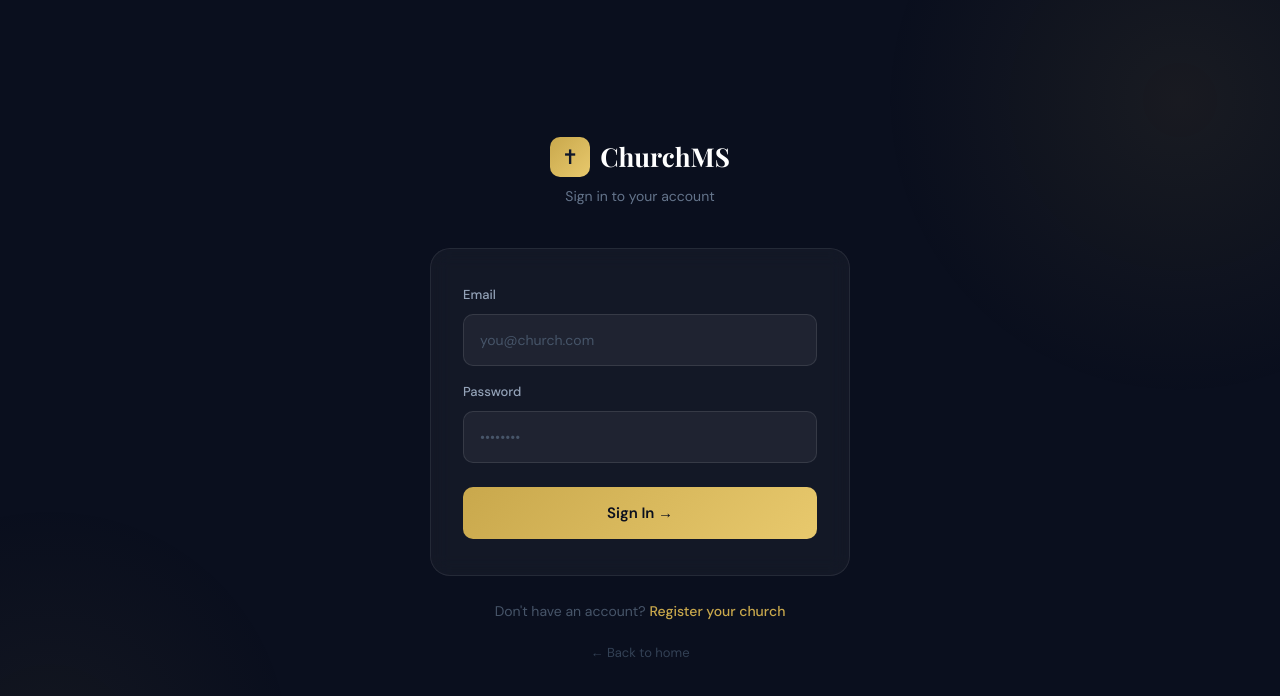
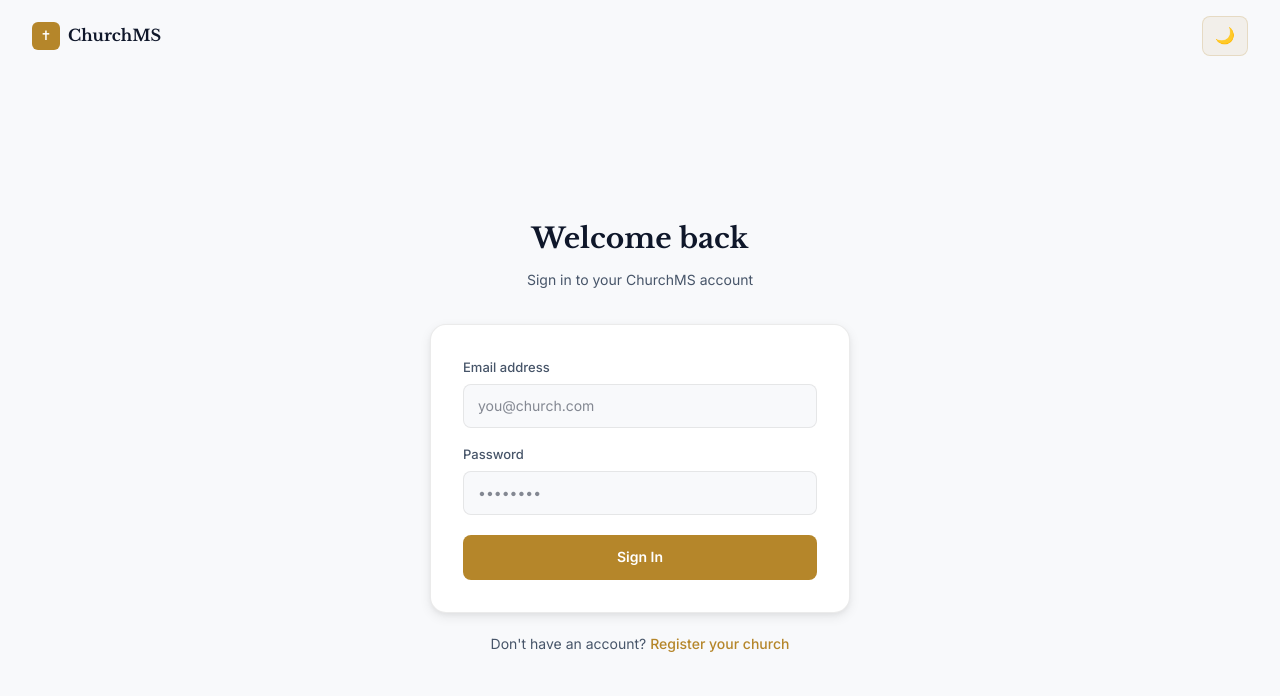
Before and after one commit to Lazarus409/church-ms, a Next.js app in the folder frontend/: page /login in a window 1280 px wide. Shown: the top 696 px of the page. Built offline with nearby package versions, Linux system fonts and the light colour scheme.

Commit message:
redesign: dark gold login page

```diff
--- a/frontend/app/login/page.js
+++ b/frontend/app/login/page.js
@@ -1,7 +1,8 @@
 "use client";
-import { useState } from "react";
+import { useState, useEffect } from "react";
 import api from "@/lib/api";
 import { useRouter } from "next/navigation";
+import ThemeToggle from "@/components/ThemeToggle";
 import Link from "next/link";
 
 export default function LoginPage() {
@@ -29,131 +30,103 @@ export default function LoginPage() {
     <div
       style={{
         minHeight: "100vh",
-        background: "#0a0f1e",
+        background: "var(--bg-secondary)",
         display: "flex",
-        alignItems: "center",
-        justifyContent: "center",
-        fontFamily: "'DM Sans', 'Segoe UI', sans-serif",
-        padding: 20,
-      }}
-    >
-      <style>{`
-        @import url('https://fonts.googleapis.com/css2?family=DM+Sans:wght@300;400;500;600&family=Playfair+Display:wght@700&display=swap');
-        * { box-sizing: border-box; margin: 0; padding: 0; }
-        .input-field { width: 100%; background: rgba(255,255,255,0.05); border: 1px solid rgba(255,255,255,0.1); border-radius: 10px; padding: 14px 16px; color: #fff; font-size: 14px; font-family: inherit; outline: none; transition: border-color 0.2s; }
-        .input-field::placeholder { color: #475569; }
-        .input-field:focus { border-color: rgba(201,168,76,0.5); }
-        .btn-gold { width: 100%; background: linear-gradient(135deg, #c9a84c, #e8c96d); color: #0a0f1e; padding: 14px; border-radius: 10px; font-weight: 600; font-size: 15px; border: none; cursor: pointer; font-family: inherit; transition: opacity 0.2s, transform 0.2s; }
-        .btn-gold:hover { opacity: 0.9; transform: translateY(-1px); }
-        .btn-gold:disabled { opacity: 0.6; cursor: not-allowed; transform: none; }
-      `}</style>
-
-      {/* Left decoration */}
-      <div
-        style={{
-          position: "fixed",
-          top: 0,
-          left: 0,
-          right: 0,
-          bottom: 0,
-          overflow: "hidden",
-          pointerEvents: "none",
+        flexDirection: "column",
       }}
     >
       <div
         style={{
-            position: "absolute",
-            top: -200,
-            right: -200,
-            width: 600,
-            height: 600,
-            background:
-              "radial-gradient(circle, rgba(201,168,76,0.08) 0%, transparent 70%)",
-            borderRadius: "50%",
-          }}
-        />
-        <div
-          style={{
-            position: "absolute",
-            bottom: -200,
-            left: -200,
-            width: 500,
-            height: 500,
-            background:
-              "radial-gradient(circle, rgba(201,168,76,0.05) 0%, transparent 70%)",
-            borderRadius: "50%",
-          }}
-        />
-      </div>
-
-      <div
-        style={{
-          width: "100%",
-          maxWidth: 420,
-          position: "relative",
-          zIndex: 1,
+          padding: "16px 32px",
+          display: "flex",
+          justifyContent: "space-between",
+          alignItems: "center",
         }}
       >
-        {/* Logo */}
-        <div style={{ textAlign: "center", marginBottom: 40 }}>
-          <div
+        <Link
+          href="/"
           style={{
-              display: "inline-flex",
+            textDecoration: "none",
+            display: "flex",
             alignItems: "center",
-              gap: 10,
-              marginBottom: 8,
+            gap: 8,
           }}
         >
           <div
             style={{
-                width: 40,
-                height: 40,
-                background: "linear-gradient(135deg, #c9a84c, #e8c96d)",
-                borderRadius: 10,
+              width: 28,
+              height: 28,
+              background: "var(--gold)",
+              borderRadius: 6,
               display: "flex",
               alignItems: "center",
               justifyContent: "center",
-                fontSize: 20,
+              fontSize: 13,
+              color: "#fff",
             }}
           >
             ✝
           </div>
           <span
             style={{
-                fontFamily: "'Playfair Display', serif",
-                fontSize: 26,
+              fontFamily: "var(--font-display)",
+              fontSize: 16,
               fontWeight: 700,
-                color: "#fff",
+              color: "var(--text-primary)",
             }}
           >
             ChurchMS
           </span>
+        </Link>
+        <ThemeToggle />
       </div>
-          <p style={{ color: "#64748b", fontSize: 14 }}>
-            Sign in to your account
+
+      <div
+        style={{
+          flex: 1,
+          display: "flex",
+          alignItems: "center",
+          justifyContent: "center",
+          padding: "40px 16px",
+        }}
+      >
+        <div style={{ width: "100%", maxWidth: 420 }}>
+          <div style={{ textAlign: "center", marginBottom: 32 }}>
+            <h1
+              style={{
+                fontFamily: "var(--font-display)",
+                fontSize: 28,
+                fontWeight: 700,
+                color: "var(--text-primary)",
+                marginBottom: 8,
+              }}
+            >
+              Welcome back
+            </h1>
+            <p style={{ color: "var(--text-secondary)", fontSize: 14 }}>
+              Sign in to your ChurchMS account
             </p>
           </div>
 
-        {/* Card */}
           <div
             style={{
-            background: "rgba(255,255,255,0.04)",
-            border: "1px solid rgba(255,255,255,0.08)",
-            borderRadius: 20,
-            padding: "36px 32px",
-            backdropFilter: "blur(10px)",
+              background: "var(--bg-card)",
+              border: "1px solid var(--border)",
+              borderRadius: 16,
+              padding: 32,
+              boxShadow: "var(--shadow-md)",
             }}
           >
             {error && (
               <div
                 style={{
-                background: "rgba(220,38,38,0.1)",
+                  background: "rgba(220,38,38,0.08)",
                   border: "1px solid rgba(220,38,38,0.2)",
-                borderRadius: 10,
-                padding: "12px 16px",
+                  color: "var(--danger)",
+                  padding: "10px 16px",
+                  borderRadius: 8,
                   marginBottom: 20,
-                color: "#fca5a5",
-                fontSize: 13,
+                  fontSize: 14,
                 }}
               >
                 {error}
@@ -170,30 +143,39 @@ export default function LoginPage() {
                     display: "block",
                     fontSize: 13,
                     fontWeight: 500,
-                  color: "#94a3b8",
-                  marginBottom: 8,
+                    color: "var(--text-secondary)",
+                    marginBottom: 6,
                   }}
                 >
-                Email
+                  Email address
                 </label>
                 <input
                   type="email"
                   required
-                className="input-field"
-                placeholder="you@church.com"
                   value={form.email}
                   onChange={(e) => setForm({ ...form, email: e.target.value })}
+                  placeholder="you@church.com"
+                  style={{
+                    width: "100%",
+                    padding: "10px 14px",
+                    border: "1px solid var(--border)",
+                    borderRadius: 8,
+                    background: "var(--bg-secondary)",
+                    color: "var(--text-primary)",
+                    fontSize: 14,
+                    outline: "none",
+                    fontFamily: "var(--font-body)",
+                  }}
                 />
               </div>
-
               <div>
                 <label
                   style={{
                     display: "block",
                     fontSize: 13,
                     fontWeight: 500,
-                  color: "#94a3b8",
-                  marginBottom: 8,
+                    color: "var(--text-secondary)",
+                    marginBottom: 6,
                   }}
                 >
                   Password
@@ -201,20 +183,43 @@ export default function LoginPage() {
                 <input
                   type="password"
                   required
-                className="input-field"
+                  value={form.password}
+                  onChange={(e) =>
+                    setForm({ ...form, password: e.target.value })
+                  }
                   placeholder="••••••••"
-                value={form.password}
-                onChange={(e) => setForm({ ...form, password: e.target.value })}
+                  style={{
+                    width: "100%",
+                    padding: "10px 14px",
+                    border: "1px solid var(--border)",
+                    borderRadius: 8,
+                    background: "var(--bg-secondary)",
+                    color: "var(--text-primary)",
+                    fontSize: 14,
+                    outline: "none",
+                    fontFamily: "var(--font-body)",
+                  }}
                 />
               </div>
-
               <button
                 type="submit"
                 disabled={loading}
-              className="btn-gold"
-              style={{ marginTop: 8 }}
+                style={{
+                  width: "100%",
+                  padding: "11px",
+                  background: "var(--gold)",
+                  border: "none",
+                  borderRadius: 8,
+                  color: "#fff",
+                  fontSize: 14,
+                  fontWeight: 600,
+                  cursor: "pointer",
+                  fontFamily: "var(--font-body)",
+                  opacity: loading ? 0.7 : 1,
+                  marginTop: 4,
+                }}
               >
-              {loading ? "Signing in..." : "Sign In →"}
+                {loading ? "Signing in..." : "Sign In"}
               </button>
             </form>
           </div>
@@ -222,16 +227,16 @@ export default function LoginPage() {
           <p
             style={{
               textAlign: "center",
-            marginTop: 24,
+              marginTop: 20,
               fontSize: 14,
-            color: "#475569",
+              color: "var(--text-secondary)",
             }}
           >
             Don't have an account?{" "}
             <Link
               href="/register"
               style={{
-              color: "#c9a84c",
+                color: "var(--gold)",
                 textDecoration: "none",
                 fontWeight: 500,
               }}
@@ -239,15 +244,7 @@ export default function LoginPage() {
               Register your church
             </Link>
           </p>
-
-        <p style={{ textAlign: "center", marginTop: 16 }}>
-          <Link
-            href="/"
-            style={{ color: "#334155", textDecoration: "none", fontSize: 13 }}
-          >
-            ← Back to home
-          </Link>
-        </p>
+        </div>
       </div>
     </div>
   );
```
Lines whose indentation alone changed are shown as unchanged.
